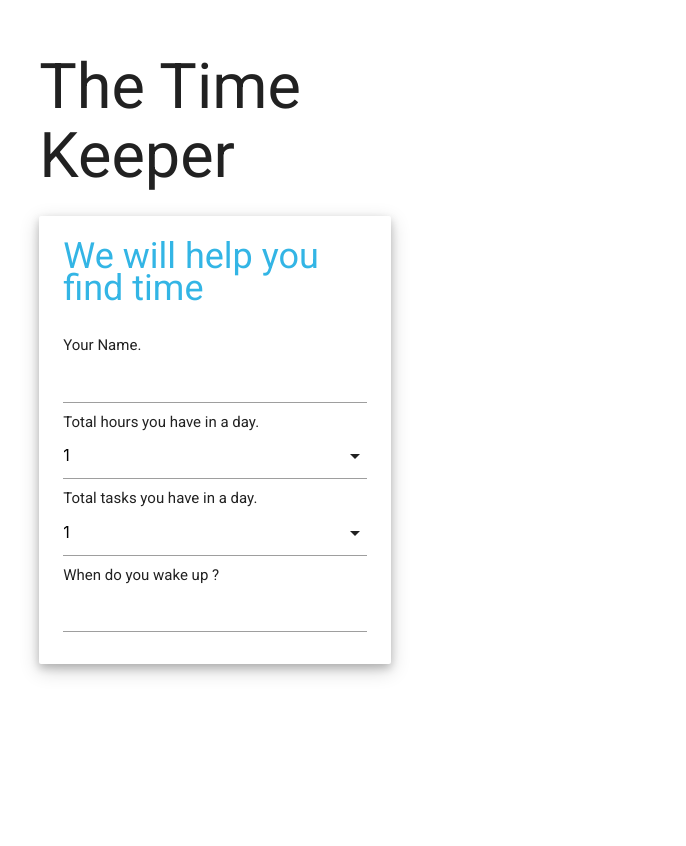
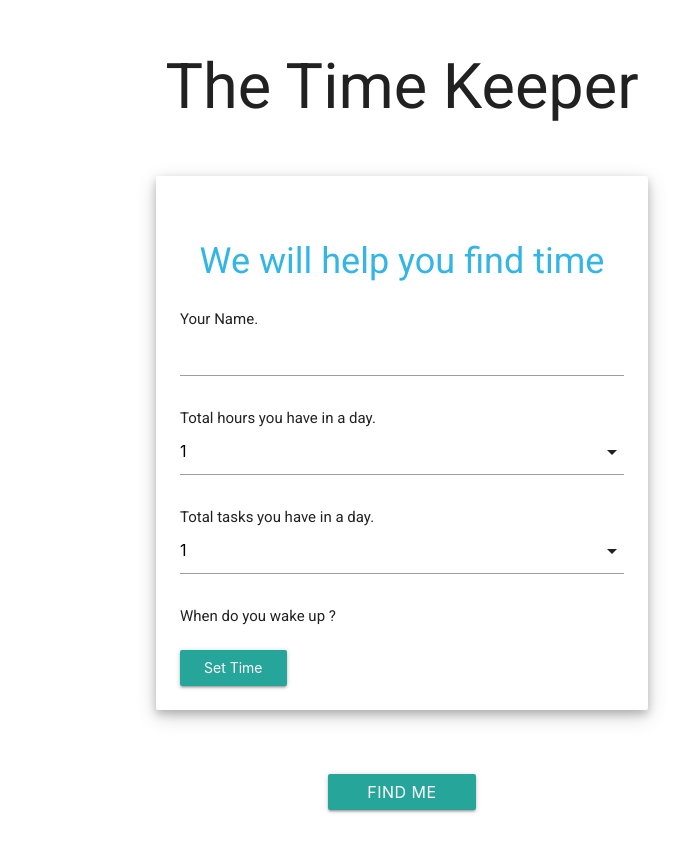
Before and after one commit to The-Visitor/theTimeKeeper, a plain HTML site: page Index.html in a window 1280 px wide. Shown: the whole page, without its empty margins (238-924 px from the left). Before the commit the page ends 800 px from the top, so only its background shows below. Drawn offline with nearby package versions, Linux system fonts and the light colour scheme; files whose address does not match are found by name.

Commit message:
made changes in the UI

```diff
--- a/Index.html
+++ b/Index.html
@@ -19,15 +19,15 @@
 <body>
     <section>
         <div class="row" id="mainDiv">
-            <div class="col m6 l6 s12">
-                <h1>The Time Keeper</h1>
+            <div>
+                <h1 style="text-align: center">The Time Keeper</h1><br>
                 <div class="card white-grey darken-1" id="mainCard">
-                    <div class="card-content">
-                      <span class="card-title" id="cardHeaderFirstPage">We will help you find time</span><br>
+                    <div class="card-content"><br><br>
+                      <span style="text-align: center" class="card-title" id="cardHeaderFirstPage">We will help you find time</span><br>
                           <div>
                               Your Name.
-                              <input type="text" id="guestName" >
-                              Total hours you have in a day.
+                              <input type="text" id="guestName" ><br>
+                              <br>Total hours you have in a day.
                               <select class="input-field col  s12" style="width: 50%">
                                     <option value="1">1</option>
                                     <option value="2">2</option>
@@ -52,7 +52,7 @@
                                     <option value="22">22</option>
                                     <option value="23">23</option>
                                     <option value="24">24</option>
-                                </select>
+                                </select><br>
                                 Total tasks you have in a day.
                                 <select class="input-field col m6 s12">
                                         <option value="1">1</option>
@@ -78,12 +78,13 @@
                                         <option value="22">22</option>
                                         <option value="23">23</option>
                                         <option value="24">24</option>
-                                    </select>
-                                When do you wake up ?
-                                <input type="text" class="timepicker">
+                                    </select><br>
+                                When do you wake up ?<br>
+                                <br><span class="btn"><input type="button" value="Set Time" class="timepicker" style="background: transparent;border-color: transparent;color: white;"></span>
                         </div>
                     </div>
                   </div>
+                  <button style="align-self: center; margin-left: 35%;margin-top: 10%; width: 30%;font-size: 16px;" class="btn btn-primary">Find me some time</button>
             </div>
         </div>
     </section>
--- a/css/main.scss
+++ b/css/main.scss
@@ -14,7 +14,8 @@ body {
 #mainDiv
 {
     margin: auto;
-    width: 60%;
-
+    width: 50%;
+    margin-right: 25%;
+    margin-left:25%;
     padding: 10px;
 }
```
Also changed, not shown: css/main.css, scripts/main.js (renamed from main/main.js).
